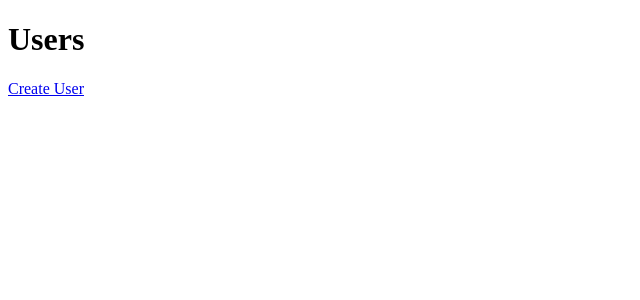
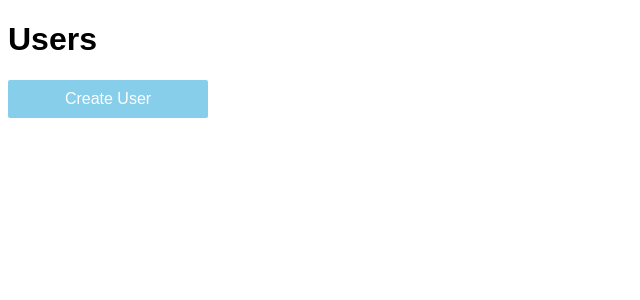
Before and after one commit to b-juravic/flask-blogly, a Flask app: page /users in a window 1280 px wide. Shown: the top 300 px of the page, without its empty margins (0-640 px from the left). Run offline with Flask 2, Linux system fonts and the light colour scheme.

Commit message:
Some styling

```diff
--- a/static/style.css
+++ b/static/style.css
@@ -1,7 +1,35 @@
 * {
     box-sizing: border-box;
+    font-family: sans-serif;
 }
 
 img {
     max-width: 200px;
 }
+
+.users-list li {
+    background-color: coral;
+    padding: 5px;
+    margin: 4px 0px;
+    border-radius: 2px;
+    list-style-type: none;
+    max-width: 200px;
+
+}
+
+.users-list a {
+    text-decoration: none;
+    color: #fff;
+}
+
+.btn {
+    display: block;
+    border-radius: 2px;
+    background-color: skyblue;
+    color: #fff;
+    text-align: center;
+    padding: 10px 20px;
+    text-decoration: none;
+    margin: 10px 0px;
+    max-width: 200px;
+}
--- a/templates/list.html
+++ b/templates/list.html
@@ -11,5 +11,5 @@
         {% endfor %}
         </ul>
     </section>
-    <a class="new-user-btn" href="/users/new">Create User</a>
+    <a class="btn" href="/users/new">Create User</a>
 {% endblock %}
--- a/templates/new_user_form.html
+++ b/templates/new_user_form.html
@@ -5,7 +5,7 @@
 {% block content %}
     <h1>New User</h1>
     <form action="/users/new" method="POST">
-        <input type="text" name="first_name" placeholder="First Name" required>
+        <input type="text" name="first_name" placeholder="First Name">
         <input type="text" name="last_name" placeholder="Last Name" required>
         <input type="text" name="image_url" placeholder="Image URL">
         <button type="submit">Create User</button>
--- a/templates/user_detail.html
+++ b/templates/user_detail.html
@@ -6,7 +6,7 @@
 <section class="user-detail">
   <h1>{{ user.first_name }} {{ user.last_name }}</h1>
   <img src="{{ user.image_url }}" alt="user-image">
-  <a class= "edit-user" href="/users/{{ user.id }}/edit">Edit</a>
+  <a class= "edit-user btn" href="/users/{{ user.id }}/edit">Edit</a>
   <form action="/users/{{user.id}}/delete" method="POST">
     <button type="submit">Delete</button>
   </form>
```
